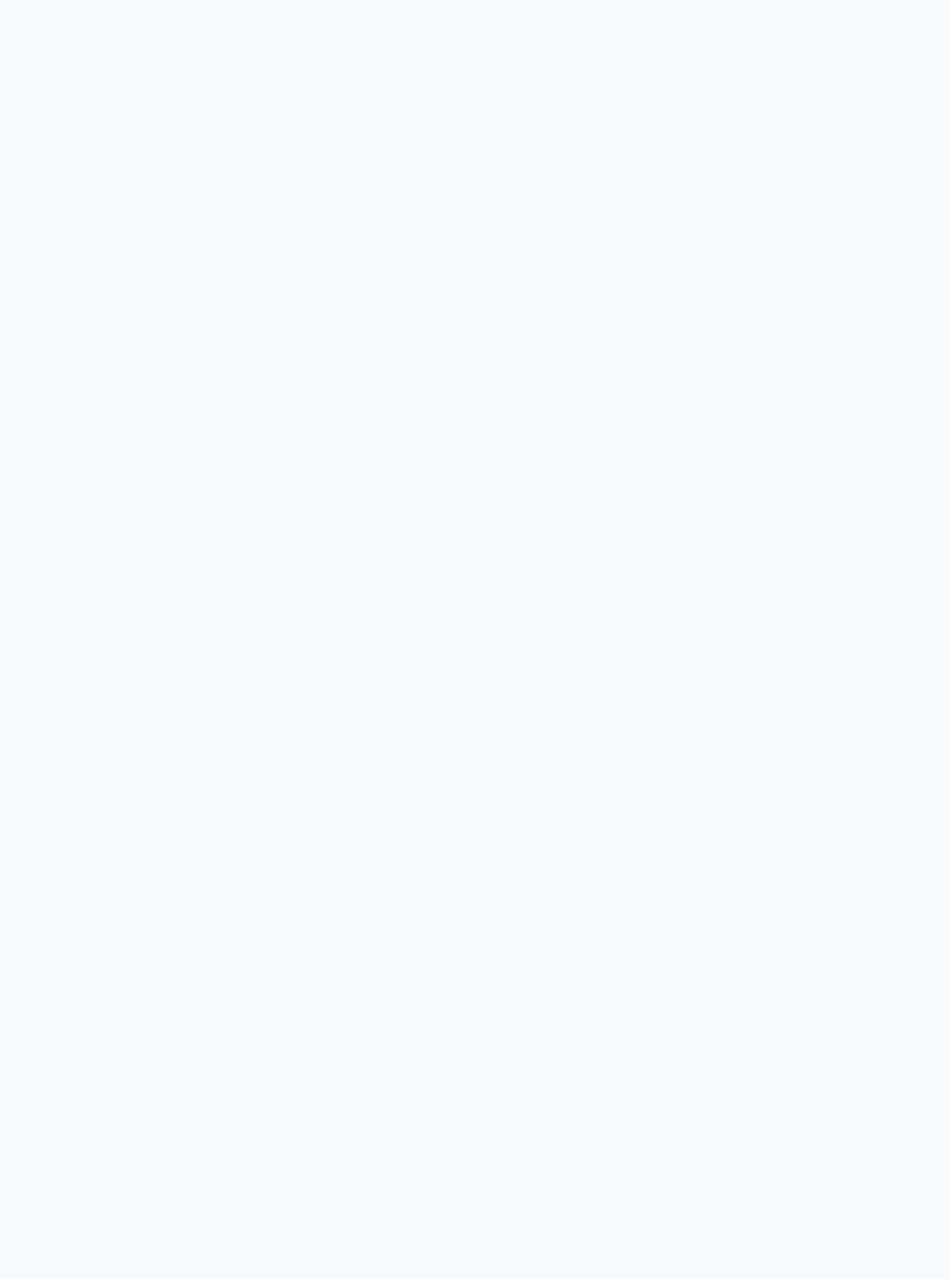
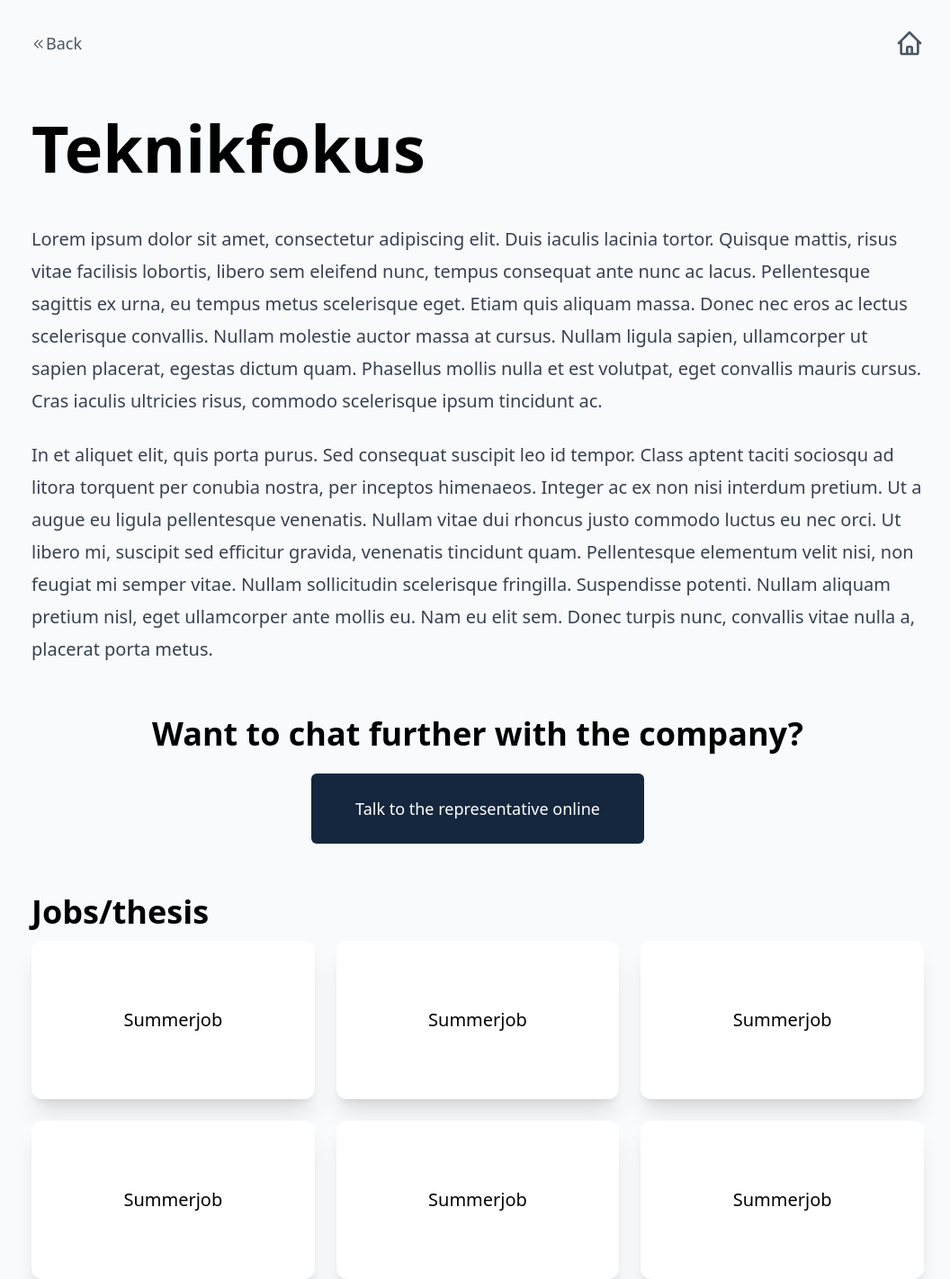
Before and after one commit to teknikfokus/fair.teknikfokus.se, a Vue app in the folder client/: page /companies/1 in a window 1280 px wide. Shown: the whole page at 90% size, without its empty margins (109-1165 px from the left). Before the commit the page ends 800 px from the top, so only its background shows below. Built offline with nearby package versions, Linux system fonts and the light colour scheme.

Commit message:
Company & jobs

```diff
--- a/client/package.json
+++ b/client/package.json
@@ -9,6 +9,7 @@
   "dependencies": {
     "@heroicons/vue": "^1.0.5",
     "@tailwindcss/forms": "^0.4.0",
+    "@tailwindcss/typography": "^0.5.0",
     "axios": "^0.25.0",
     "vue": "^3.2.25",
     "vue-router": "^4.0.12"
--- a/client/src/components/CompanyGrid.vue
+++ b/client/src/components/CompanyGrid.vue
@@ -2,13 +2,13 @@
   <div class="max-w-5xl mx-auto p-8">
     <h3 class="text-4xl mt-8 font-bold">Dag 1 - 16/2</h3>
     <div class="mt-3 grid sm:grid-cols-2 md:grid-cols-3 gap-6">
-      <a href="" v-for="n in 20" :key="n" class="bg-white h-44 rounded-xl shadow-xl hover:shadow-2xl">
+      <a href="/companies/1" v-for="n in 20" :key="n" class="bg-white h-44 rounded-xl shadow-xl hover:shadow-2xl">
         <img src="@/assets/logo-black-text.svg" class="block mx-auto max-h-full max-w-full p-4"/>
       </a>
     </div>
     <h3 class="text-4xl mt-16 font-bold">Dag 2 - 17/2</h3>
     <div class="mt-3 grid grid-cols-3 gap-6">
-      <a href="" v-for="n in 20" :key="n" class="bg-white h-44 rounded-xl shadow-xl hover:shadow-2xl">
+      <a href="/companies/1" v-for="n in 20" :key="n" class="bg-white h-44 rounded-xl shadow-xl hover:shadow-2xl">
         <img src="@/assets/logo-black-text.svg" class="block mx-auto max-h-full max-w-full p-4"/>
       </a>
     </div>
--- /dev/null
+++ b/client/src/components/NavBar.vue
@@ -0,0 +1,36 @@
+<template>
+  <div class="flex justify-between">
+      <a href="#" @click="goBack()" class="text-gray-600 flex items-center group text-lg">
+        <ChevronDoubleLeftIcon class="w-4 h-4 pt-0.5"/>
+        <span class="group-hover:underline">Back</span>
+      </a>
+
+      <a href="/" >
+        <HomeIcon class="w-8 h-8 text-gray-600"/>
+      </a>
+    </div>
+</template>
+
+<script>
+import { HomeIcon, ChevronDoubleLeftIcon } from '@heroicons/vue/outline'
+
+export default {
+  name: "NavBar",
+  components: {
+    HomeIcon,
+    ChevronDoubleLeftIcon
+  },
+  methods: {
+    hasHistory () {
+      return window.history.length > 2
+    },
+    goBack() {
+      this.hasHistory() ? this.$router.go(-1) : this.$router.push('/')
+    }
+  }
+}
+</script>
+
+<style>
+
+</style>
--- a/client/src/views/Companies.vue
+++ b/client/src/views/Companies.vue
@@ -1,10 +1,17 @@
 <template>
-
+  <section>
+    <company-grid :current="true"/>
+  </section>
 </template>
 
 <script>
+import CompanyGrid from '@/components/CompanyGrid.vue'
+
+
 export default {
-
+  components: {
+    CompanyGrid
+  },
 }
 </script>
 
--- a/client/src/views/Company.vue
+++ b/client/src/views/Company.vue
@@ -1,10 +1,37 @@
 <template>
+  <section class="pt-8 px-4 max-w-5xl mx-auto">
+    <nav-bar />
 
+    <h1 class="mt-16 text-7xl font-semibold">Teknikfokus</h1>
+    <div class="mt-12 prose lg:prose-xl max-w-full">
+      <p>Lorem ipsum dolor sit amet, consectetur adipiscing elit. Duis iaculis lacinia tortor. Quisque mattis, risus vitae facilisis lobortis, libero sem eleifend nunc, tempus consequat ante nunc ac lacus. Pellentesque sagittis ex urna, eu tempus metus scelerisque eget. Etiam quis aliquam massa. Donec nec eros ac lectus scelerisque convallis. Nullam molestie auctor massa at cursus. Nullam ligula sapien, ullamcorper ut sapien placerat, egestas dictum quam. Phasellus mollis nulla et est volutpat, eget convallis mauris cursus. Cras iaculis ultricies risus, commodo scelerisque ipsum tincidunt ac.</p>
+      <p>In et aliquet elit, quis porta purus. Sed consequat suscipit leo id tempor. Class aptent taciti sociosqu ad litora torquent per conubia nostra, per inceptos himenaeos. Integer ac ex non nisi interdum pretium. Ut a augue eu ligula pellentesque venenatis. Nullam vitae dui rhoncus justo commodo luctus eu nec orci. Ut libero mi, suscipit sed efficitur gravida, venenatis tincidunt quam. Pellentesque elementum velit nisi, non feugiat mi semper vitae. Nullam sollicitudin scelerisque fringilla. Suspendisse potenti. Nullam aliquam pretium nisl, eget ullamcorper ante mollis eu. Nam eu elit sem. Donec turpis nunc, convallis vitae nulla a, placerat porta metus.</p>
+    </div>
+
+    <div class="text-center mt-14">
+      <h3 class="text-4xl font-semibold">Want to chat further with the company?</h3>
+      <a href="#" class="mt-6 relative inline-block justify-center py-6 px-12 border border-transparent text-lg font-medium rounded-md text-white bg-teknikfokus-primary hover:bg-teknikfokus-primary-lightest focus:outline-none focus:ring-2 focus:ring-offset-2 focus:ring-teknikfokus-primary-light">
+        Talk to the representative online
+      </a>
+    </div>
+
+    <div class="mt-14">
+      <h3 class="text-4xl font-semibold">Jobs/thesis</h3>
+      <div class="mt-3 grid sm:grid-cols-2 md:grid-cols-3 gap-6">
+      <a href="/companies/1/job/1" v-for="n in 6" :key="n" class="bg-white h-44 rounded-xl shadow-xl hover:shadow-2xl flex justify-center items-center text-xl font-medium text-center px-4">
+        Summerjob
+      </a>
+    </div>
+    </div>
+  </section>
 </template>
 
 <script>
+import NavBar from '@/components/NavBar.vue'
 export default {
-
+  components: {
+    NavBar
+  }
 }
 </script>
 
--- a/client/src/views/Job.vue
+++ b/client/src/views/Job.vue
@@ -1,10 +1,28 @@
 <template>
+  <section class="pt-8 px-4 max-w-5xl mx-auto">
+    <nav-bar />
+    <h1 class="mt-12 text-7xl font-semibold">Teknikfokus</h1>
 
+    <div class="mt-12 prose lg:prose-xl max-w-full">
+      <p>Lorem ipsum dolor sit amet, consectetur adipiscing elit. Duis iaculis lacinia tortor. Quisque mattis, risus vitae facilisis lobortis, libero sem eleifend nunc, tempus consequat ante nunc ac lacus. Pellentesque sagittis ex urna, eu tempus metus scelerisque eget. Etiam quis aliquam massa. Donec nec eros ac lectus scelerisque convallis. Nullam molestie auctor massa at cursus. Nullam ligula sapien, ullamcorper ut sapien placerat, egestas dictum quam. Phasellus mollis nulla et est volutpat, eget convallis mauris cursus. Cras iaculis ultricies risus, commodo scelerisque ipsum tincidunt ac.</p>
+      <p>In et aliquet elit, quis porta purus. Sed consequat suscipit leo id tempor. Class aptent taciti sociosqu ad litora torquent per conubia nostra, per inceptos himenaeos. Integer ac ex non nisi interdum pretium. Ut a augue eu ligula pellentesque venenatis. Nullam vitae dui rhoncus justo commodo luctus eu nec orci. Ut libero mi, suscipit sed efficitur gravida, venenatis tincidunt quam. Pellentesque elementum velit nisi, non feugiat mi semper vitae. Nullam sollicitudin scelerisque fringilla. Suspendisse potenti. Nullam aliquam pretium nisl, eget ullamcorper ante mollis eu. Nam eu elit sem. Donec turpis nunc, convallis vitae nulla a, placerat porta metus.</p>
+    </div>
+
+    <div class="text-center mt-14">
+      <h3 class="text-4xl font-semibold">Want to chat further with the company?</h3>
+      <a href="#" class="mt-6 relative inline-block justify-center py-6 px-12 border border-transparent text-lg font-medium rounded-md text-white bg-teknikfokus-primary hover:bg-teknikfokus-primary-lightest focus:outline-none focus:ring-2 focus:ring-offset-2 focus:ring-teknikfokus-primary-light">
+        Talk to the representative online
+      </a>
+    </div>
+  </section>
 </template>
 
 <script>
+import NavBar from '@/components/NavBar.vue'
 export default {
-
+  components: {
+    NavBar
+  }
 }
 </script>
 
--- a/client/tailwind.config.js
+++ b/client/tailwind.config.js
@@ -16,5 +16,6 @@ module.exports = {
   },
   plugins: [
     require('@tailwindcss/forms'),
+    require('@tailwindcss/typography'),
   ],
 }
```
Also changed, not shown: 1 other file (tests, documents, lock files or other folders).
